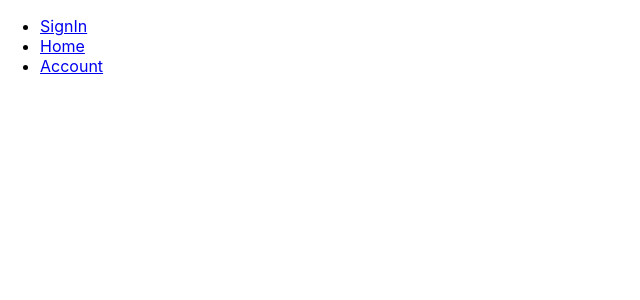
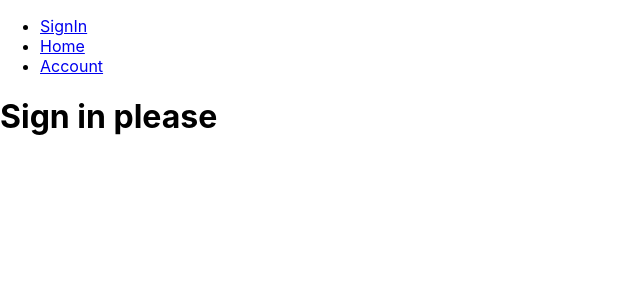
Before and after one commit to ihorlyzak/react__crud_app, a React (Create React App) app: page / in a window 1280 px wide. Before the commit this address had no page. Shown: the top 300 px of the page, without its empty margins (0-640 px from the left). Built offline with nearby package versions, Linux system fonts and the light colour scheme.

Commit message:
edited ProtectedRoute navigation logic

```diff
--- a/src/components/App/App.js
+++ b/src/components/App/App.js
@@ -14,7 +14,7 @@ function App() {
 			<div>
 				<ul>
 					<li>
-						<Link to="/signin">SignIn</Link>
+						<Link to="/">SignIn</Link>
 					</li>
 					<li>
 						<Link to="/home">Home</Link>
@@ -26,7 +26,7 @@ function App() {
 			</div>
 
 			<Routes>
-				<Route exact path="/signin" element={<SignIn />} />
+				<Route exact path="/" element={<SignIn />} />
 
 				<Route element={<ProtectedRoutes />}>
 					<Route exact path="/account" element={<Account />} />
--- a/src/components/ProtectedRoutes/ProtectedRoutes.jsx
+++ b/src/components/ProtectedRoutes/ProtectedRoutes.jsx
@@ -1,14 +1,16 @@
-import { SignIn } from 'components/Pages/SignIn';
-import { Outlet } from 'react-router-dom';
+import { Navigate, Outlet } from 'react-router-dom';
+
+
 const useAuth = () => {
     const user = { loggedIn: false }
     return user && user.loggedIn;
 }
+
 const ProtectedRoutes = () => {
     const isAuth = useAuth();
     return (
-        isAuth ? <Outlet /> : <SignIn />
+        isAuth ? <Outlet /> : <Navigate to="/" />
     )
 }
 
-export default ProtectedRoutes
+export default ProtectedRoutes;
```
